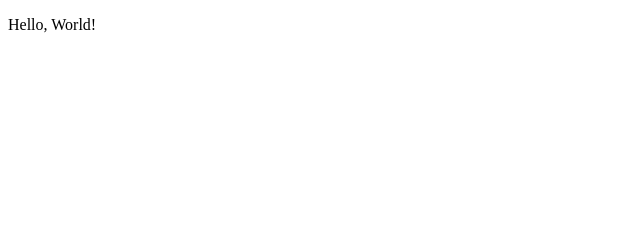
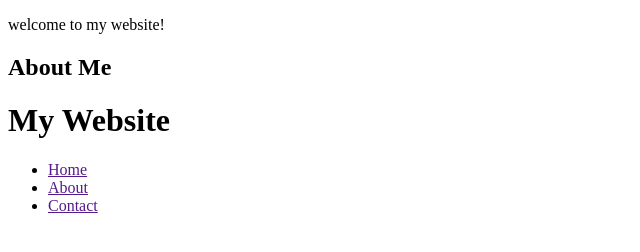
Before and after one commit to hasekuru/intro-repo, a plain HTML site: page index.html in a window 1280 px wide. Shown: the whole page, without its empty margins (0-640 px from the left). Drawn offline with Linux system fonts and the light colour scheme.

Commit message:
お手本通りにした

```diff
--- a/index.html
+++ b/index.html
@@ -1,11 +1,22 @@
 <!DOCTYPE html>
-<html lang="en">
+<html lang="ja">
 <head>
     <meta charset="UTF-8">
     <meta name="viewport" content="width=device-width, initial-scale=1.0">
     <title>Document</title>
 </head>
 <body>
-    <p>Hello, World!</p>
+    <p>welcome to my website!</p>
+    <h2>About Me</h2>
+    <header>
+        <h1>My Website</h1>
+        <nav>
+            <ul>
+                <li><a href="">Home</a></li>
+                <li><a href="">About</a></li>
+                <li><a href="">Contact</a></li>
+            </ul>
+        </nav>
+    </header>
 </body>
 </html>
```
